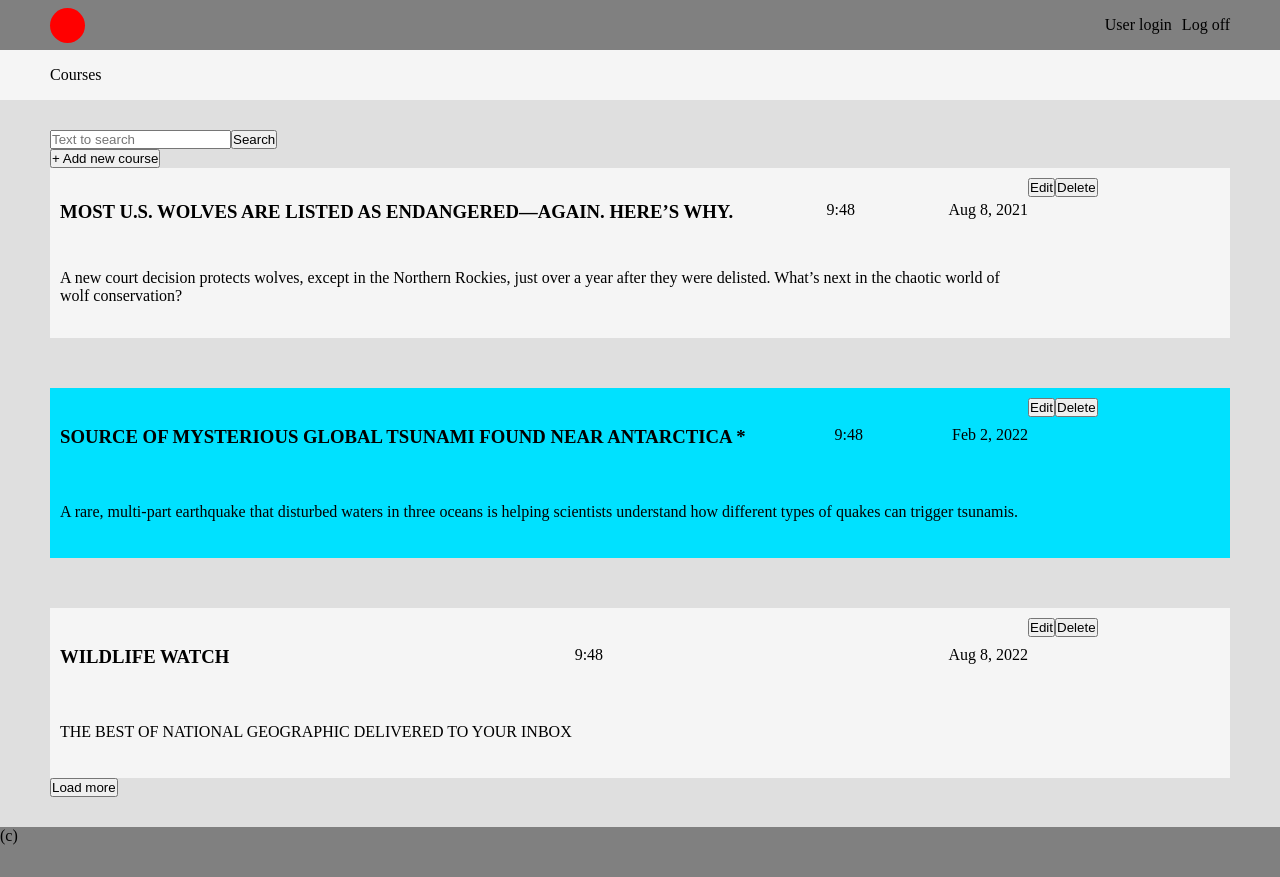
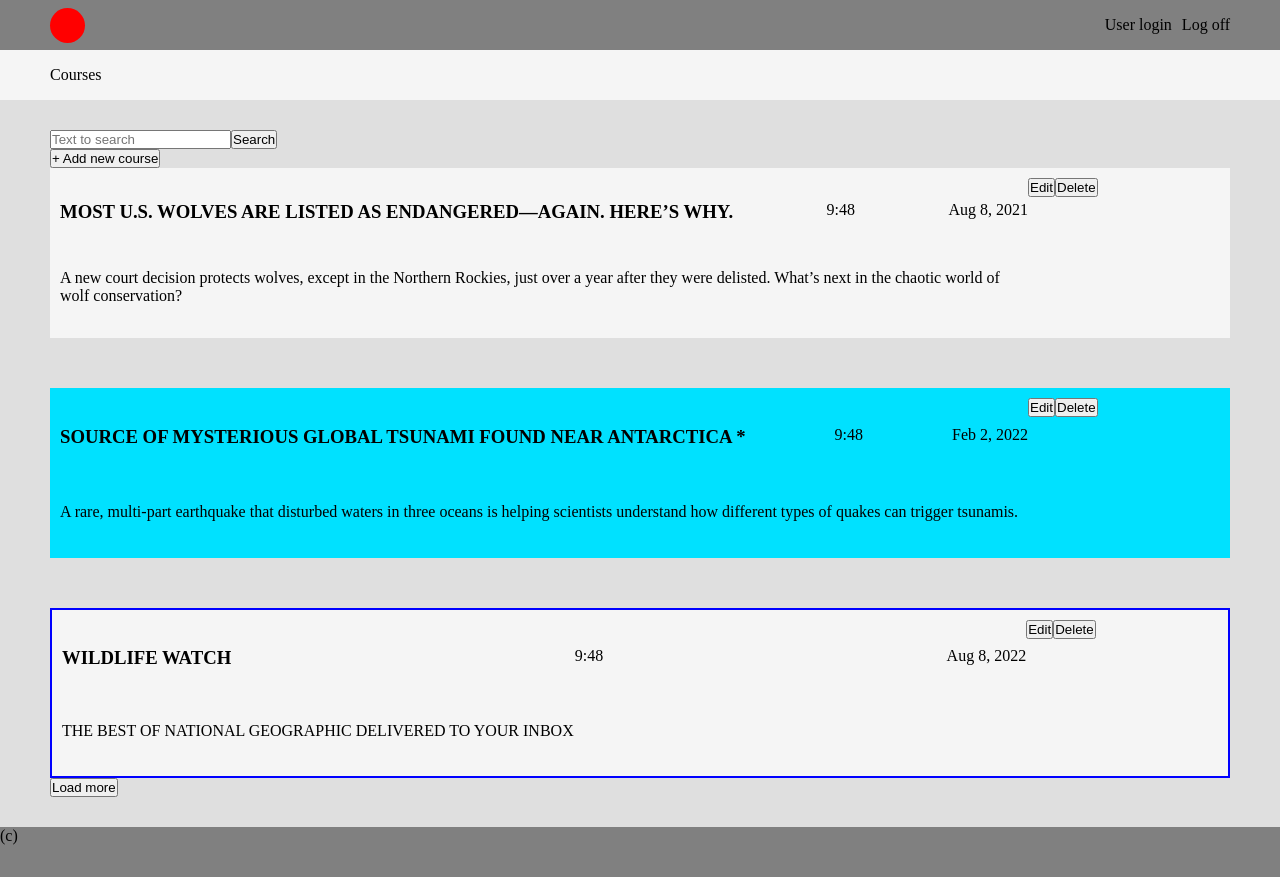
Before and after one commit to Idealizatot/agmp, an Angular app in the folder my-app/: page /courses in a window 1280 px wide. Built offline with nearby package versions, Linux system fonts and the light colour scheme.

Commit message:
add filterPipe

```diff
--- a/my-app/src/app/app.module.ts
+++ b/my-app/src/app/app.module.ts
@@ -13,8 +13,8 @@ import { NotFoundComponent } from './components/not-found/not-found.component';
 import { BodyComponent } from './components/body/body.component';
 
 import { CourseModule } from './modules/course/course.module';
-import { DataVisualizationDirective } from './directives/data-visualization/data-visualization.directive';
 import { OrderByPipe } from './pipes/orderBy/order-by.pipe';
+import { FilterByWordPipe } from './pipes/filterByWord/filter-by-word.pipe';
 
 @NgModule({
   declarations: [
@@ -26,8 +26,8 @@ import { OrderByPipe } from './pipes/orderBy/order-by.pipe';
     SearchComponent,
     NotFoundComponent,
     BodyComponent,
-    DataVisualizationDirective,
     OrderByPipe,
+    FilterByWordPipe,
   ],
   imports: [
     BrowserModule,
--- a/my-app/src/app/components/body/body.component.html
+++ b/my-app/src/app/components/body/body.component.html
@@ -1,11 +1,11 @@
 <main class="main">
-    <app-search></app-search>
+    <app-search (onSearch)="setSearctWord($event)"></app-search>
     <button>+ Add new course</button>
     <div *ngIf="!courses.length; else list">NO DATA. FEEL FREE TO EDD NEW COURSE</div>
     <ng-template #list>
         <ul #list class="list">
-            <li *ngFor="let item of courses | orderBy; trackBy: trackByItems" class="list-item">
-                <app-course (onDelete)="deleteCourse($event)" [course]="item" [appDataVisualization]="item.creationDate"></app-course>
+            <li *ngFor="let item of courses | filterByWord: searchWord | orderBy; trackBy: trackByItems" class="list-item">
+                <app-course (onDelete)="deleteCourse($event)" [course]="item"></app-course>
             </li>
         </ul>
         <button (click)="loadCourse()">Load more</button>
--- a/my-app/src/app/components/body/body.component.ts
+++ b/my-app/src/app/components/body/body.component.ts
@@ -1,7 +1,6 @@
 import { Component, OnInit } from '@angular/core';
 
-import { Course } from '../../course';
-import { OrderByPipe } from 'src/app/pipes/orderBy/order-by.pipe';
+import { Course } from 'src/app/course';
 
 const courses: Course[] = [
   {
@@ -37,6 +36,8 @@ export class BodyComponent implements OnInit {
 
   courses: Course[];
 
+  searchWord = '';
+
   constructor() {
     this.courses = courses;
   }
@@ -48,6 +49,10 @@ export class BodyComponent implements OnInit {
     return item.id;
   }
 
+  setSearctWord(word: string) {
+    this.searchWord = word;
+  }
+
   loadCourse() {
     console.log('load course')
   }
--- a/my-app/src/app/components/course/course.component.css
+++ b/my-app/src/app/components/course/course.component.css
@@ -30,12 +30,12 @@
     width: 230px;
 }
 
-.freshCourse .course {
-    border: 2px solid greenyellow;
+.upcomingCourse {
+    border: solid 2px blue;
 }
 
-.upcomingCourse .course {
-    border: 2px solid blue;
+.freshCourse {
+    border: solid 2px greenyellow;
 }
 
 .topRated {background-color: rgb(0, 225, 255);}
--- a/my-app/src/app/components/course/course.component.html
+++ b/my-app/src/app/components/course/course.component.html
@@ -1,4 +1,4 @@
-<div [ngClass]="{topRated:course.topRated}" class="course">
+<div [class.topRated]="course.topRated" [appDataVisualization]="course.creationDate" class="course">
     <div class="course__infoBlock">
         <div class="course__titleBlock">
             <h3 class="course__title">
--- a/my-app/src/app/components/course/course.component.ts
+++ b/my-app/src/app/components/course/course.component.ts
@@ -1,10 +1,11 @@
-import { Component, Input, OnInit, Output, EventEmitter } from '@angular/core';
+import { Component, Input, OnInit, Output, EventEmitter, ViewEncapsulation } from '@angular/core';
 import { Course } from '../../course';
 
 @Component({
   selector: 'app-course',
   templateUrl: './course.component.html',
-  styleUrls: ['./course.component.css']
+  styleUrls: ['./course.component.css'],
+  encapsulation: ViewEncapsulation.None,
 })
 export class CourseComponent implements OnInit {
   @Input() course!: Course;
--- a/my-app/src/app/components/search/search.component.ts
+++ b/my-app/src/app/components/search/search.component.ts
@@ -1,4 +1,4 @@
-import { Component, OnInit } from '@angular/core';
+import { Component, OnInit, Output, EventEmitter } from '@angular/core';
 
 @Component({
   selector: 'app-search',
@@ -6,6 +6,7 @@ import { Component, OnInit } from '@angular/core';
   styleUrls: ['./search.component.css']
 })
 export class SearchComponent implements OnInit {
+  @Output() onSearch: EventEmitter<string> = new EventEmitter<string>();
 
   searchText = '';
 
@@ -15,6 +16,7 @@ export class SearchComponent implements OnInit {
   }
 
   search() {
+    this.onSearch.emit(this.searchText);
     console.log(this.searchText)
   }
 
--- a/my-app/src/app/directives/data-visualization/data-visualization.directive.ts
+++ b/my-app/src/app/directives/data-visualization/data-visualization.directive.ts
@@ -20,7 +20,4 @@ export class DataVisualizationDirective implements OnInit{
       this.className = 'upcomingCourse';
     }
   }
-
-
-
 }
--- a/my-app/src/app/modules/course/course.module.ts
+++ b/my-app/src/app/modules/course/course.module.ts
@@ -1,12 +1,12 @@
 import { NgModule } from '@angular/core';
 import { CommonModule } from '@angular/common';
 import { CourseComponent } from 'src/app/components/course/course.component';
-
-
+import { DataVisualizationDirective } from 'src/app/directives/data-visualization/data-visualization.directive';
 
 @NgModule({
   declarations: [
-    CourseComponent
+    CourseComponent,
+    DataVisualizationDirective
   ],
   imports: [
     CommonModule,
--- /dev/null
+++ b/my-app/src/app/pipes/filterByWord/filter-by-word.pipe.ts
@@ -0,0 +1,19 @@
+import { Pipe, PipeTransform } from '@angular/core';
+import { Course } from 'src/app/course';
+
+@Pipe({
+  name: 'filterByWord'
+})
+export class FilterByWordPipe implements PipeTransform {
+
+  transform(value: Course[], word: string): Course[] {
+    if (!word) {
+      return value;
+    }
+
+    const lowerCaseWord = word.toLowerCase();
+
+    return value.filter((item) => item.title.toLowerCase().includes(lowerCaseWord));
+  }
+
+}
--- a/my-app/src/app/pipes/orderBy/order-by.pipe.ts
+++ b/my-app/src/app/pipes/orderBy/order-by.pipe.ts
@@ -1,6 +1,6 @@
 import { Pipe, PipeTransform } from '@angular/core';
 
-import { Course } from '../../course'
+import { Course } from 'src/app/course'
 
 @Pipe({
   name: 'orderBy'
```
Also changed, not shown: 1 other file (tests, documents, lock files or other folders).
